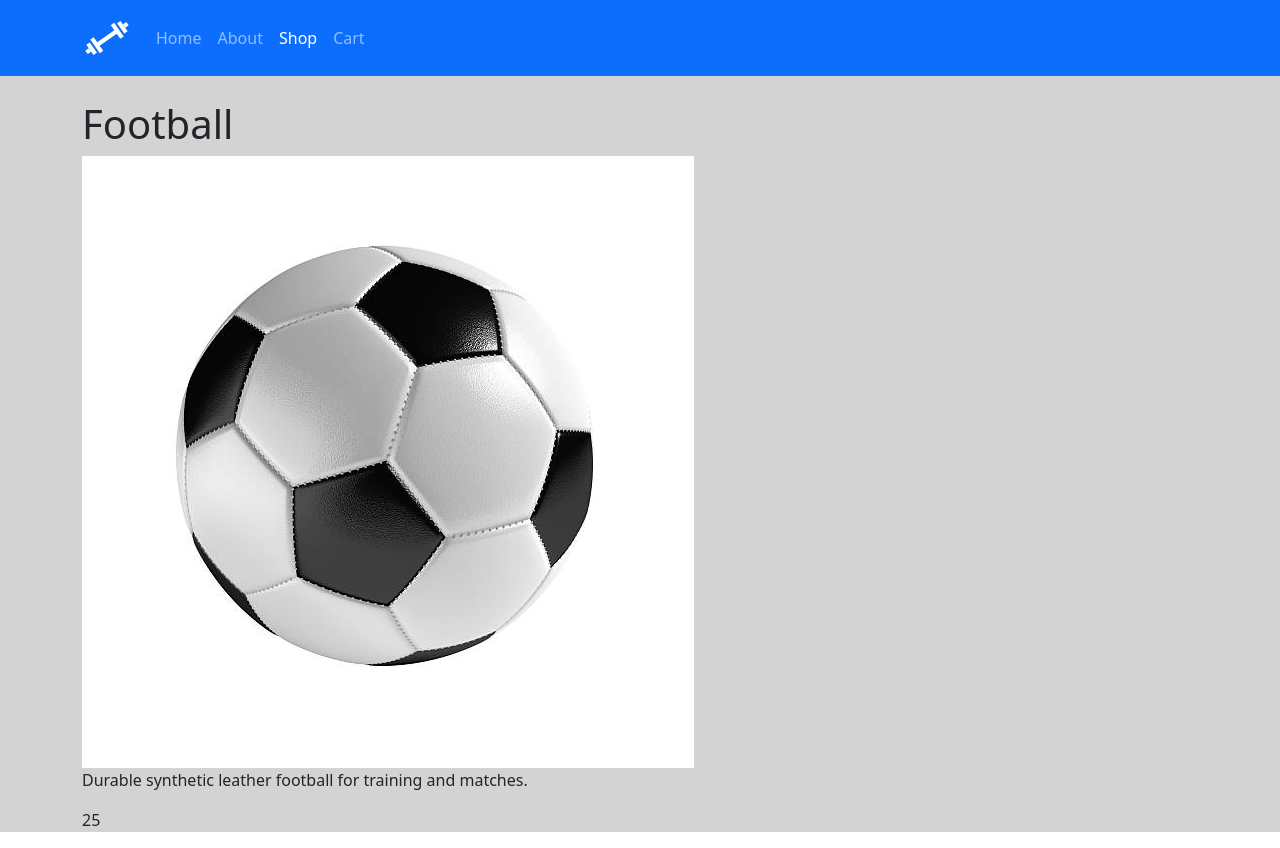
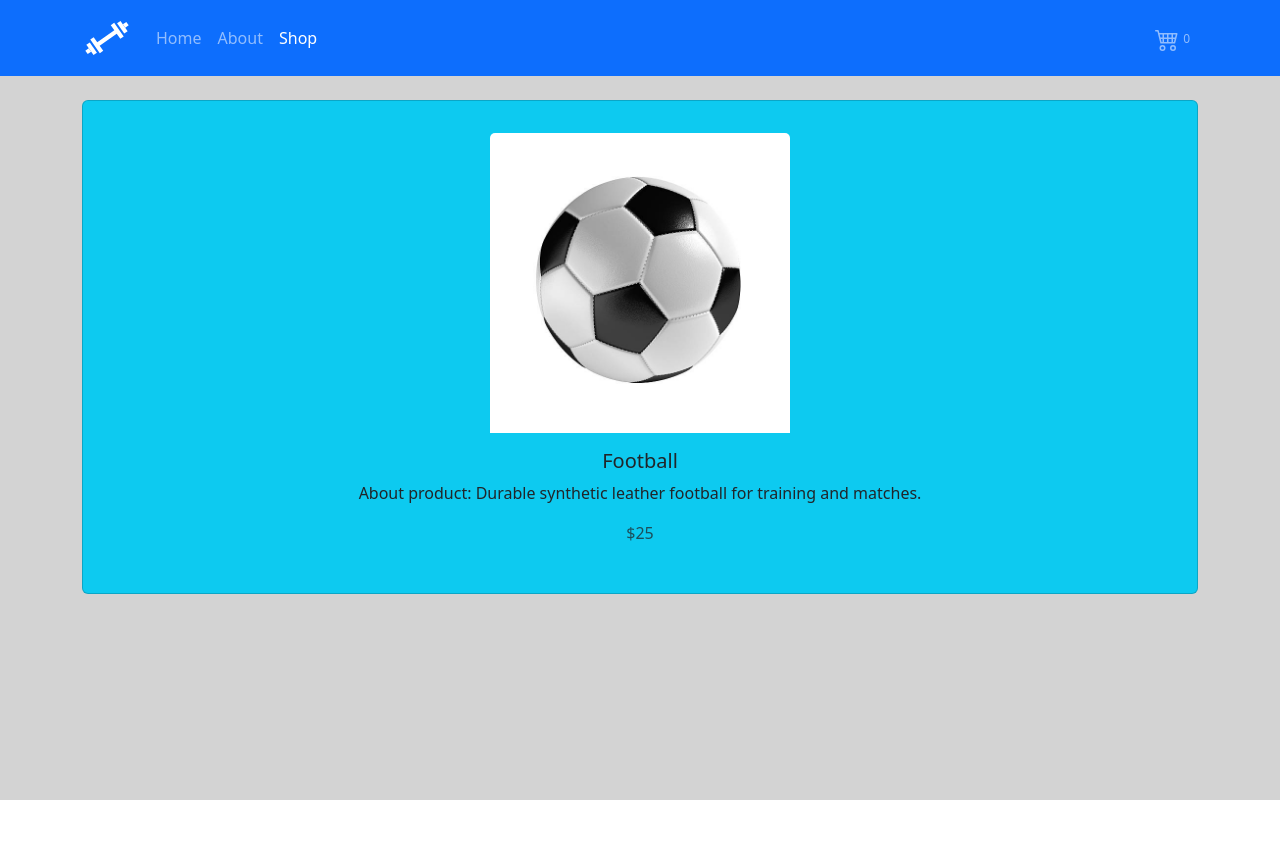
Before and after one commit to DaniilT048/internet-shop, a React (Vite) app: page /products/1 in a window 1280 px wide. After the commit the page ends 800 px from the top, so only its background shows below. Built offline with nearby package versions, Linux system fonts and the light colour scheme.

Commit message:
added basket

```diff
--- a/src/components/Cart.tsx
+++ b/src/components/Cart.tsx
@@ -5,18 +5,17 @@ import {incrementQty, decrementQty, removeFromCart, clearCart} from "../store/ca
 import Button from "react-bootstrap/Button";
 import {Container} from "react-bootstrap";
 
+
+
 const Cart = () => {
     const dispatch = useDispatch();
     const cartItems = useSelector((state: RootState) => state.cart.items);
 
     const getProduct = (id: number) => products.find(p => p.id === id)!;
-
     const total = cartItems.reduce((sum, item) => {
         const product = getProduct(item.id);
         return sum + item.quantity * product.price;
     }, 0);
-
-
     return (
         <Container>
             <h2 className="text-center">Cart</h2>
--- a/src/components/HeaderMenu.tsx
+++ b/src/components/HeaderMenu.tsx
@@ -5,8 +5,13 @@ import type {JSX} from "react";
 import routes from "../routes.tsx";
 import { CgGym } from "react-icons/cg";
 import {NavLink} from "react-router";
+import {BsCart4} from "react-icons/bs";
+import {useSelector} from "react-redux";
+
 
 function HeaderMenu(): JSX.Element {
+    const cartItems = useSelector((state) => state.cart.items);
+    const totalQuantity = cartItems.reduce((sum: number, item: number) => sum + item.quantity, 0);
     return (
         <div className="mb-4">
             <Navbar bg="primary" data-bs-theme="dark">
@@ -14,12 +19,21 @@ function HeaderMenu(): JSX.Element {
                     <Navbar.Brand href="/"><CgGym style={{fontSize: 50}}/></Navbar.Brand>
                     <Nav className="me-auto">
                         {
-                            routes.map(route =>
+                            routes.filter(route => route.label && route.path !== "/cart")
+                                .map(route =>
                                     route.label && <Nav.Link key={route.path} as={NavLink} to={route.path}>
                                         {route.label}
                                     </Nav.Link>
                             )
                         }
+                    </Nav>
+                    <Nav>
+                        <Nav.Link as={NavLink} to="/cart">
+                            <BsCart4 size={24}/>
+                            <span className="ms-1"
+                                  style={{fontSize: 12}}>
+                                {totalQuantity}</span>
+                        </Nav.Link>
                     </Nav>
                 </Container>
             </Navbar>
--- a/src/components/Item.tsx
+++ b/src/components/Item.tsx
@@ -21,11 +21,17 @@ const Item = () => {
     if (!product) return <h2>Product not found</h2>;
 
     return (
-        <Container>
-            <h1>{product.name}</h1>
-            <img src={product.image} alt={product.description} />
-            <p>{product.description}</p>
-            <p>{product.price}</p>
+        <Container className="text-center">
+            <div className="card bg-info">
+                <div>
+                    <img src={product.image} className="card-img-top" alt={product.description}  style={{width: '300px', }}/>
+                </div>
+                <div className="card-body">
+                    <h5 className="card-title">{product.name}</h5>
+                    <p className="card-text">About product: {product.description}</p>
+                    <p className="card-text text-body-secondary">${product.price}</p>
+                </div>
+            </div>
         </Container>
     );
 };
--- a/src/index.css
+++ b/src/index.css
@@ -37,7 +37,7 @@ button:focus-visible {
   }
 }
 
-a{
+div a{
   text-decoration: none;
   color: black;
 }
--- a/src/routes.tsx
+++ b/src/routes.tsx
@@ -4,6 +4,7 @@ import About from "./components/About.tsx";
 import Products from "./components/Products.tsx";
 import Cart from "./components/Cart.tsx";
 import Item from "./components/Item.tsx";
+
 
 
 
```
